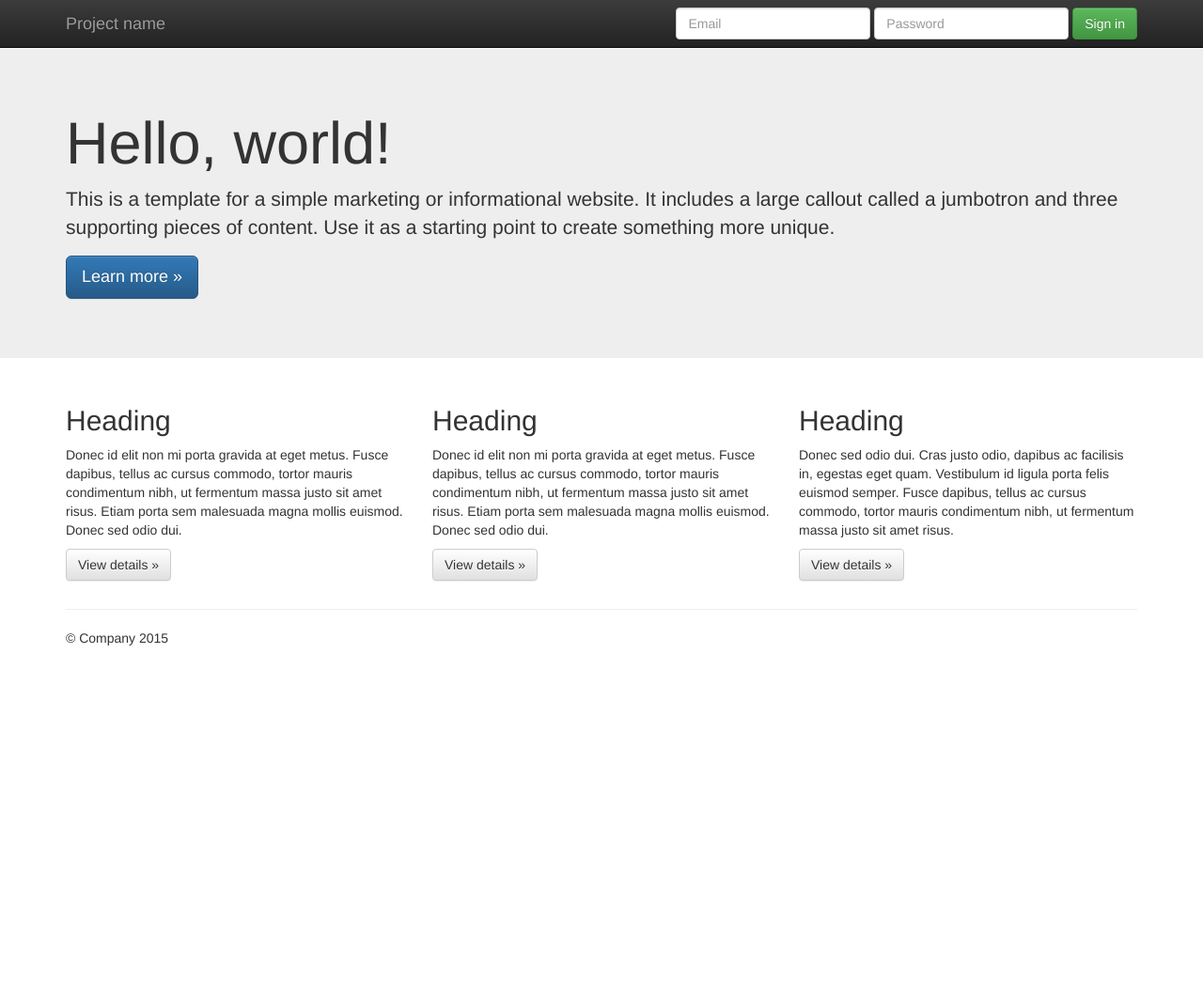
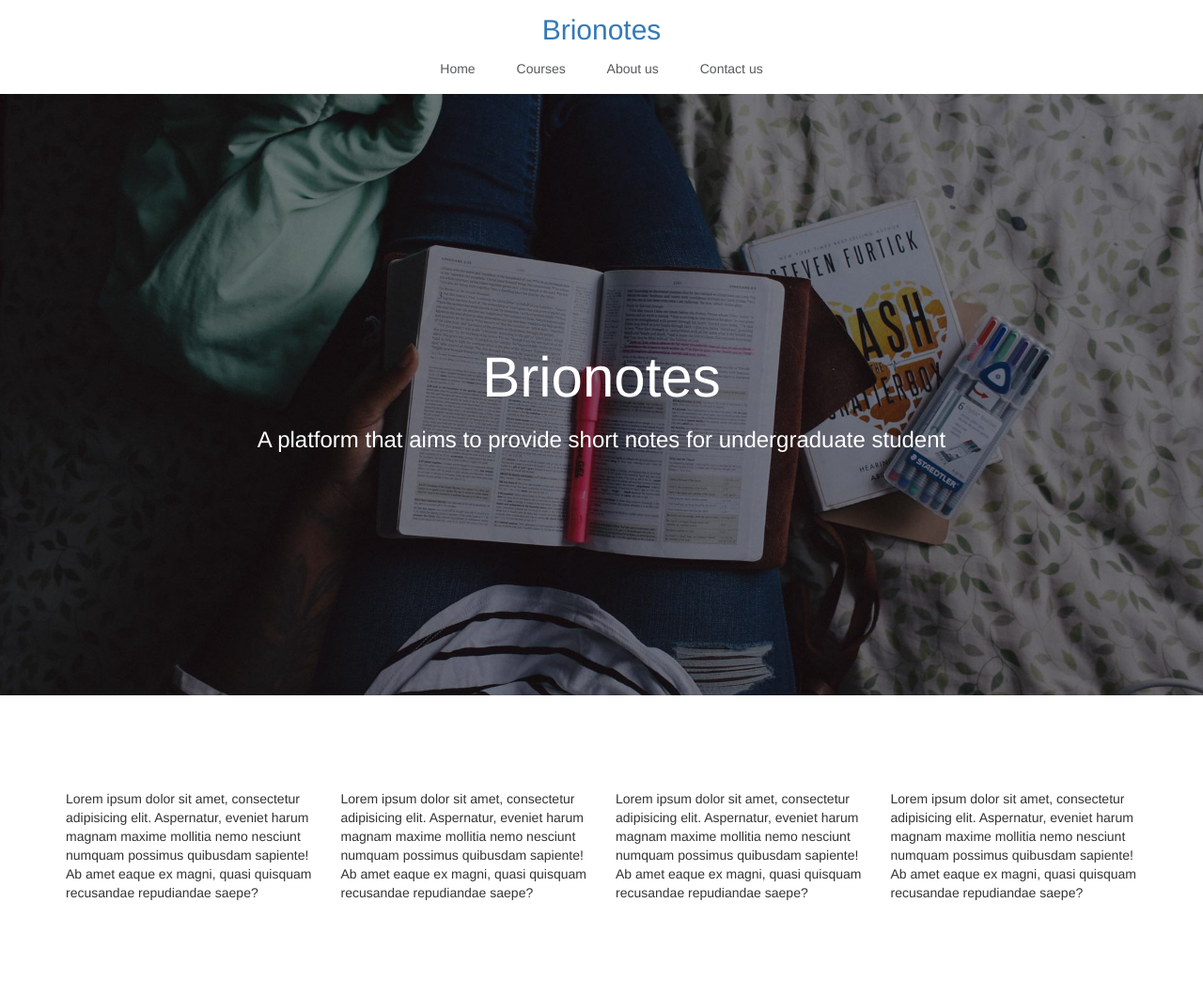
Before and after one commit to nkneeraj99/brionotes, a plain HTML site: page index.html in a window 1280 px wide. Shown: the whole page at 94% size. Before the commit the page ends 800 px from the top, so only its background shows below. Drawn offline with nearby package versions, Linux system fonts and the light colour scheme.

Commit message:
added two more sections

```diff
--- a/css/main.css
+++ b/css/main.css
@@ -3,3 +3,65 @@
 /* ==========================================================================
    Author's custom styles
    ========================================================================== */
+
+header{
+    position: relative;
+}
+
+.custom-nav{
+    width: 100%;
+    text-align: center;
+    height: 100px;
+}
+
+.custom-nav .logo{
+    margin-top: 15px;
+}
+
+.primary-nav{
+    margin-top: 15px;
+}
+
+.primary-nav ul{
+    padding: 0;
+    margin: 0;
+}
+
+.primary-nav ul li{
+    list-style: none;
+    display: inline-block;
+    margin: 0 20px;
+}
+
+
+.primary-nav ul li a{
+    color: #565a5c;
+}
+
+
+#hero-section{
+    background: linear-gradient(rgba(0, 0, 0, 0.50), rgba(0, 0, 0, 0.50)), url(../img/hero-bg.jpg) center no-repeat;
+    background-size: cover;
+    display: -webkit-flex;
+    justify-content: center;
+    align-items: center;
+    height: 80vh;
+    color: #fff;
+}
+
+.hero-txt{
+    text-align: center;
+}
+
+.hero-txt h1{
+    font-size: 60px;
+}
+
+
+
+
+
+
+#recent-notes{
+    padding: 100px 0;
+}
--- a/index.html
+++ b/index.html
@@ -12,12 +12,7 @@
     <link rel="apple-touch-icon" href="apple-touch-icon.png">
 
     <link rel="stylesheet" href="css/bootstrap.min.css">
-        <style>
-            body {
-                padding-top: 50px;
-                padding-bottom: 20px;
-            }
-        </style>
+
     <link rel="stylesheet" href="css/bootstrap-theme.min.css">
     <link rel="stylesheet" href="css/main.css">
 
@@ -27,66 +22,91 @@
 <!--[if lt IE 8]>
 <p class="browserupgrade">You are using an <strong>outdated</strong> browser. Please <a href="http://browsehappy.com/">upgrade your browser</a> to improve your experience.</p>
 <![endif]-->
-    <nav class="navbar navbar-inverse navbar-fixed-top" role="navigation">
+
+
+<header>
+
+<nav class="custom-nav" role="navigation">
     <div class="container">
-        <div class="navbar-header">
-          <button type="button" class="navbar-toggle collapsed" data-toggle="collapse" data-target="#navbar" aria-expanded="false" aria-controls="navbar">
-            <span class="sr-only">Toggle navigation</span>
-            <span class="icon-bar"></span>
-            <span class="icon-bar"></span>
-            <span class="icon-bar"></span>
-          </button>
-          <a class="navbar-brand" href="#">Project name</a>
+        <h2 class="logo"><a href="#">Brionotes</a></h2>
+
+        <div class="primary-nav">
+            <ul>
+                <li><a href="#">Home</a></li>
+                <li><a href="#">Courses</a></li>
+                <li><a href="#">About us</a></li>
+                <li><a href="#">Contact us</a></li>
+            </ul>
         </div>
-        <div id="navbar" class="navbar-collapse collapse">
-          <form class="navbar-form navbar-right" role="form">
-            <div class="form-group">
-              <input type="text" placeholder="Email" class="form-control">
-            </div>
-            <div class="form-group">
-              <input type="password" placeholder="Password" class="form-control">
-            </div>
-            <button type="submit" class="btn btn-success">Sign in</button>
-          </form>
-        </div><!--/.navbar-collapse -->
+
     </div>
 </nav>
 
-    <!-- Main jumbotron for a primary marketing message or call to action -->
-    <div class="jumbotron">
+</header>
+
+
+<section id="hero-section">
+    <div class="hero-txt">
+        <div>
+            <h1>Brionotes</h1>
+            <h3>A platform that aims to provide short notes for undergraduate student</h3>
+        </div>
+    </div>
+</section>
+
+
+
+<section id="recent-notes">
     <div class="container">
-        <h1>Hello, world!</h1>
-        <p>This is a template for a simple marketing or informational website. It includes a large callout called a jumbotron and three supporting pieces of content. Use it as a starting point to create something more unique.</p>
-        <p><a class="btn btn-primary btn-lg" href="#" role="button">Learn more &raquo;</a></p>
+        <div class="row">
+            <div class="col-md-3">
+                <div class="sub-container">
+                    <div class="sub-icon"></div>
+                    <div class="sub txt">
+                        Lorem ipsum dolor sit amet, consectetur adipisicing elit. Aspernatur, eveniet harum magnam maxime mollitia nemo nesciunt numquam possimus quibusdam sapiente! Ab amet eaque ex magni, quasi quisquam recusandae repudiandae saepe?
                     </div>
                 </div>
 
-    <div class="container">
-      <!-- Example row of columns -->
-      <div class="row">
-        <div class="col-md-4">
-          <h2>Heading</h2>
-          <p>Donec id elit non mi porta gravida at eget metus. Fusce dapibus, tellus ac cursus commodo, tortor mauris condimentum nibh, ut fermentum massa justo sit amet risus. Etiam porta sem malesuada magna mollis euismod. Donec sed odio dui. </p>
-          <p><a class="btn btn-default" href="#" role="button">View details &raquo;</a></p>
             </div>
-        <div class="col-md-4">
-          <h2>Heading</h2>
-          <p>Donec id elit non mi porta gravida at eget metus. Fusce dapibus, tellus ac cursus commodo, tortor mauris condimentum nibh, ut fermentum massa justo sit amet risus. Etiam porta sem malesuada magna mollis euismod. Donec sed odio dui. </p>
-          <p><a class="btn btn-default" href="#" role="button">View details &raquo;</a></p>
+
+            <div class="col-md-3">
+                <div class="sub-container">
+                    <div class="sub-icon"></div>
+                    <div class="sub txt">
+                        Lorem ipsum dolor sit amet, consectetur adipisicing elit. Aspernatur, eveniet harum magnam maxime mollitia nemo nesciunt numquam possimus quibusdam sapiente! Ab amet eaque ex magni, quasi quisquam recusandae repudiandae saepe?
                     </div>
-        <div class="col-md-4">
-          <h2>Heading</h2>
-          <p>Donec sed odio dui. Cras justo odio, dapibus ac facilisis in, egestas eget quam. Vestibulum id ligula porta felis euismod semper. Fusce dapibus, tellus ac cursus commodo, tortor mauris condimentum nibh, ut fermentum massa justo sit amet risus.</p>
-          <p><a class="btn btn-default" href="#" role="button">View details &raquo;</a></p>
                 </div>
             </div>
 
-      <hr>
 
-      <footer>
-        <p>&copy; Company 2015</p>
-      </footer>
-    </div> <!-- /container -->        <script src="//ajax.googleapis.com/ajax/libs/jquery/1.11.2/jquery.min.js"></script>
+            <div class="col-md-3">
+                <div class="sub-container">
+                    <div class="sub-icon"></div>
+                    <div class="sub txt">
+                        Lorem ipsum dolor sit amet, consectetur adipisicing elit. Aspernatur, eveniet harum magnam maxime mollitia nemo nesciunt numquam possimus quibusdam sapiente! Ab amet eaque ex magni, quasi quisquam recusandae repudiandae saepe?
+                    </div>
+                </div>
+            </div>
+
+
+            <div class="col-md-3">
+                <div class="sub-container">
+                    <div class="sub-icon"></div>
+                    <div class="sub txt">
+                        Lorem ipsum dolor sit amet, consectetur adipisicing elit. Aspernatur, eveniet harum magnam maxime mollitia nemo nesciunt numquam possimus quibusdam sapiente! Ab amet eaque ex magni, quasi quisquam recusandae repudiandae saepe?
+                    </div>
+                </div>
+            </div>
+
+        </div>
+    </div>
+</section>
+
+
+
+
+
+<script src="//ajax.googleapis.com/ajax/libs/jquery/1.11.2/jquery.min.js"></script>
 <script>window.jQuery || document.write('<script src="js/vendor/jquery-1.11.2.min.js"><\/script>')</script>
 
 <script src="js/vendor/bootstrap.min.js"></script>
```
Also changed, not shown: img/hero-bg.jpg (added). Lines whose indentation alone changed are shown as unchanged.
